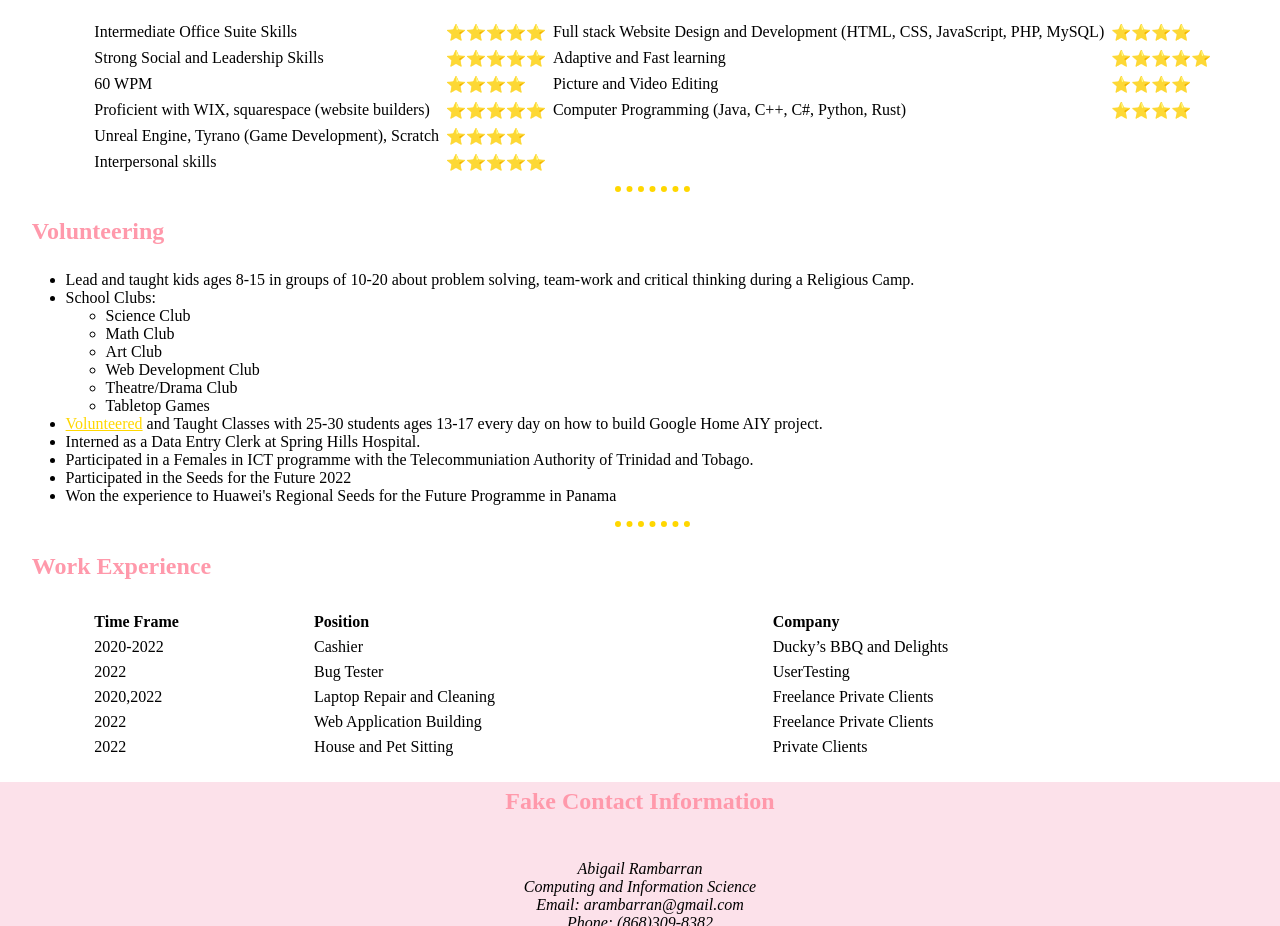
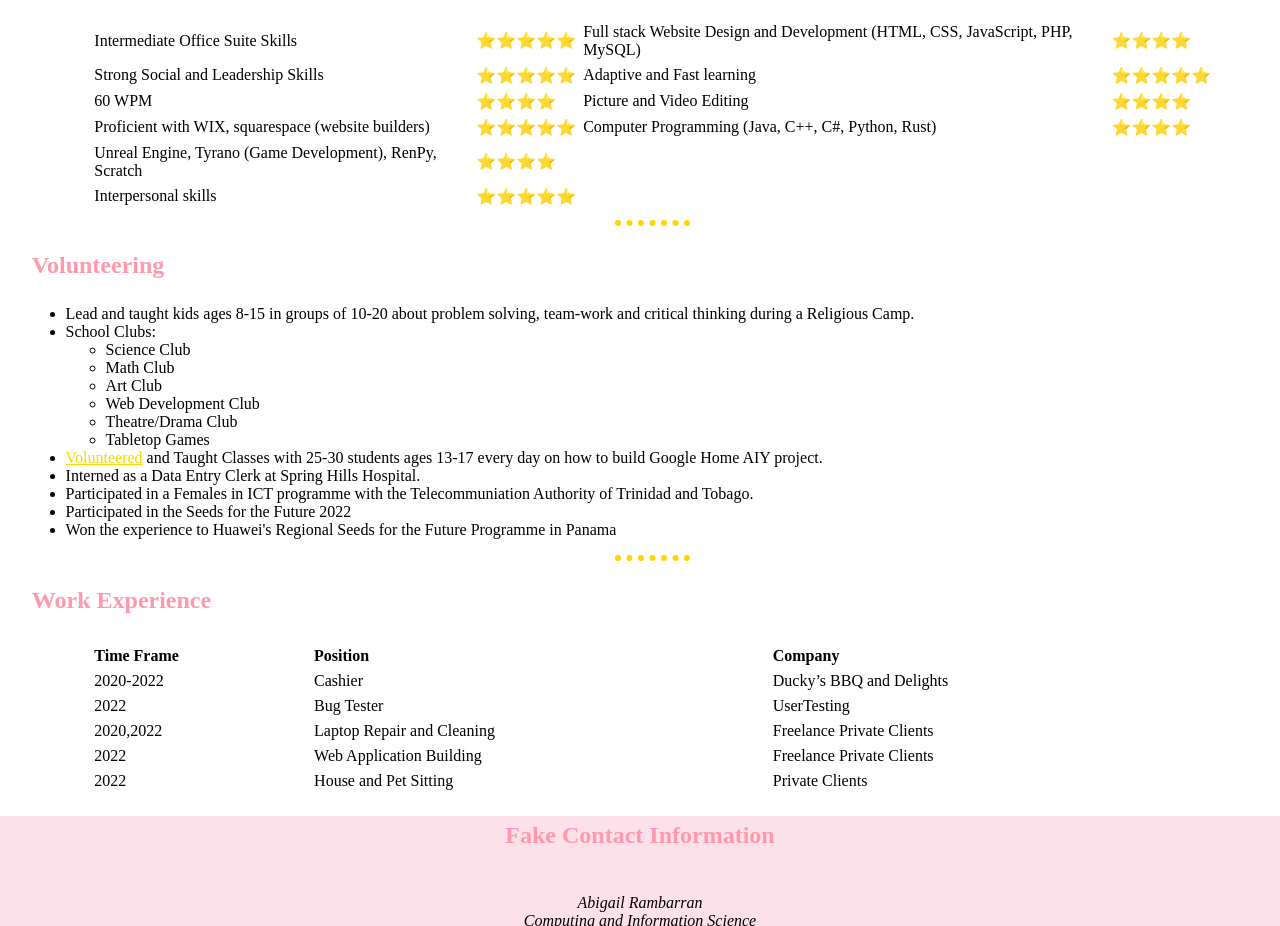
Before and after one commit to codesaurusrex-2001/cv, a plain HTML site: page index.html in a window 1280 px wide. Shown: the part 944-1870 px from the top of the page. Drawn offline with Linux system fonts and the light colour scheme.

Commit message:
Update index.html
added renpy

```diff
--- a/index.html
+++ b/index.html
@@ -75,7 +75,7 @@
           <td>⭐⭐⭐⭐</td>
         </tr>
         <tr>
-          <td>Unreal Engine, Tyrano (Game Development), Scratch</td>
+          <td>Unreal Engine, Tyrano (Game Development), RenPy, Scratch</td>
           <td>⭐⭐⭐⭐</td>
         </tr>
         <tr>
```
